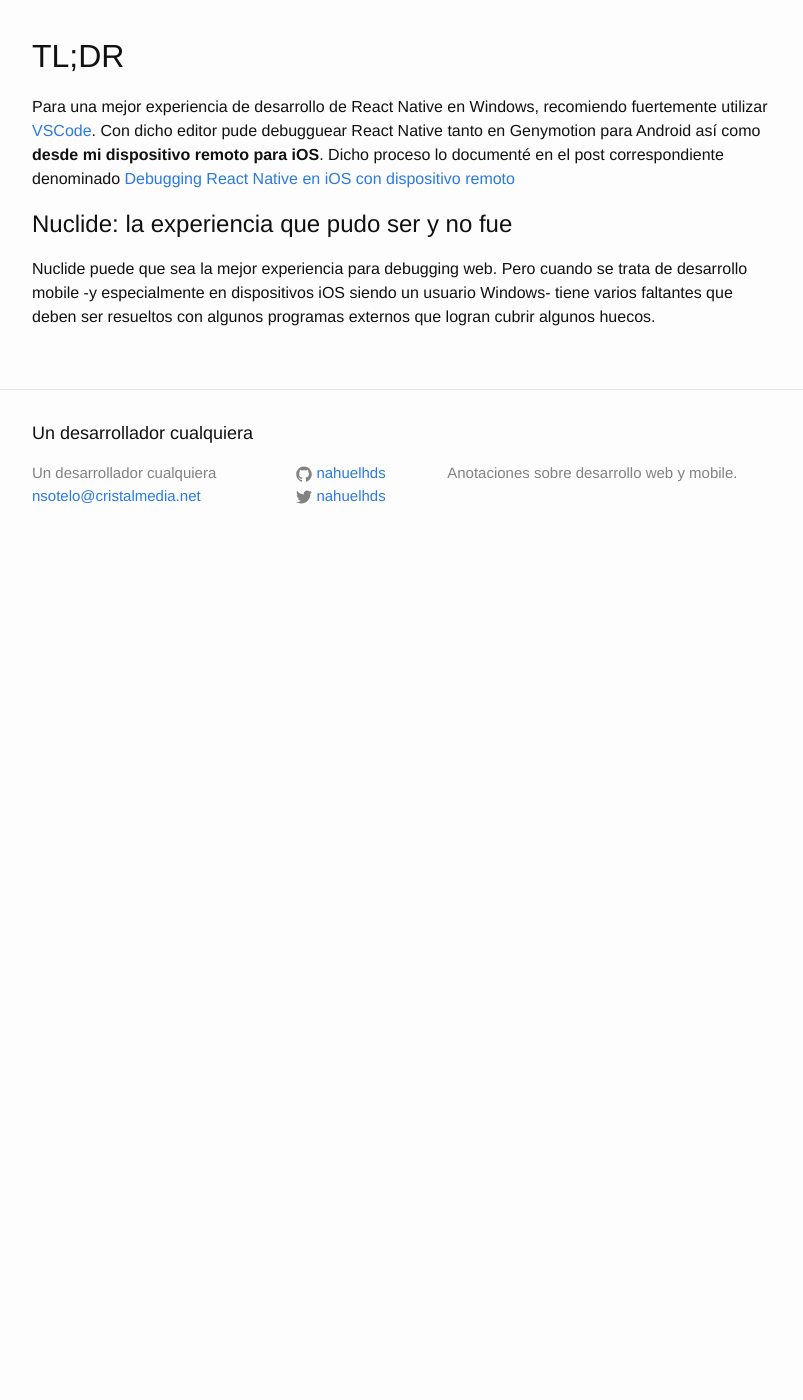
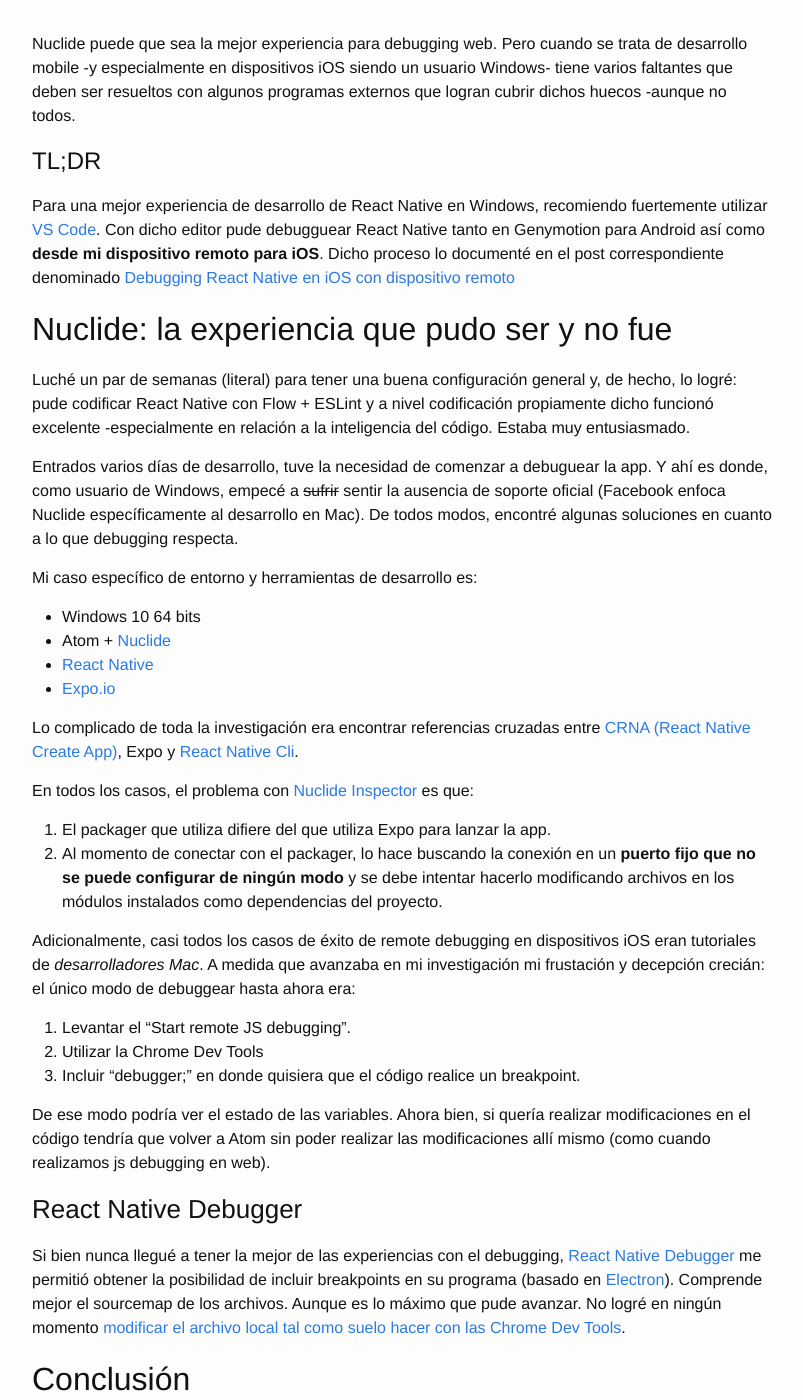
Before and after one commit to nahuelhds/nahuelhds.github.io, a Jekyll site: the page built from _posts/2017-07-23-Debugging-React-Native-con-Nuclide-en-Windows.md, in a window 1280 px wide and 1400 px high, scrolled down 210 px. Shown: the whole window, without its empty margins (238-1041 px from the left). Built offline with Jekyll 4.4.1, drawn with Linux system fonts in a browser that asks for light colours; before the commit the page ends 900 px from its top, so only the background shows below that; some of the changed text lies outside the part shown.

Commit message:
Fin del artículo

```diff
--- a/_posts/2017-07-23-Debugging-React-Native-con-Nuclide-en-Windows.md
+++ b/_posts/2017-07-23-Debugging-React-Native-con-Nuclide-en-Windows.md
@@ -1,13 +1,50 @@
 ---
-title:  "Debugging React Native con Nuclide en Windows"
+title:  "Debugging React Native + Expo con Nuclide en Windows"
 categories: react-native
-tags: windows, atom, nuclide, react, react-native, debugging
+tags: windows, atom, nuclide, react, react-native, debugging, expo, exponentjs
 ---
 
-## TL;DR
-Para una mejor experiencia de desarrollo de React Native en Windows, recomiendo fuertemente utilizar [VSCode](https://code.visualstudio.com/). Con dicho editor pude debugguear React Native tanto en Genymotion para Android
+Nuclide puede que sea la mejor experiencia para debugging web. Pero cuando se trata de desarrollo mobile -y especialmente en dispositivos iOS siendo un usuario Windows- tiene varios faltantes que deben ser resueltos con algunos programas externos que logran cubrir dichos huecos -aunque no todos.
+
+# TL;DR
+Para una mejor experiencia de desarrollo de React Native en Windows, recomiendo fuertemente utilizar [VS Code](https://code.visualstudio.com/). Con dicho editor pude debugguear React Native tanto en Genymotion para Android
 así como **desde mi dispositivo remoto para iOS**. Dicho proceso lo documenté en el post correspondiente denominado
  [Debugging React Native en iOS con dispositivo remoto](2017-07-23-Debugging-React-Native-en-iOS-con-dispositivo-remoto.md)
 
-# Nuclide: la experiencia que pudo ser y no fue
-Nuclide puede que sea la mejor experiencia para debugging web. Pero cuando se trata de desarrollo mobile -y especialmente en dispositivos iOS siendo un usuario Windows- tiene varios faltantes que deben ser resueltos con algunos programas externos que logran cubrir algunos huecos.
+## Nuclide: la experiencia que pudo ser y no fue
+Luché un par de semanas (literal) para tener una buena configuración general y, de hecho, lo logré: pude codificar React Native
+con Flow + ESLint y a nivel codificación propiamente dicho funcionó excelente -especialmente en relación a la inteligencia del código.
+Estaba muy entusiasmado.
+
+Entrados varios días de desarrollo, tuve la necesidad de comenzar a debuguear la app. Y ahí es donde, como usuario de Windows, empecé
+a ~~sufrir~~ sentir la ausencia de soporte oficial (Facebook enfoca Nuclide específicamente al desarrollo en Mac). De todos modos,
+encontré algunas soluciones en cuanto a lo que debugging respecta.
+
+Mi caso específico de entorno y herramientas de desarrollo es:
+* Windows 10 64 bits
+* Atom + [Nuclide](https://nuclide.io/)
+* [React Native](https://facebook.github.io/react-native/)
+* [Expo.io](https://expo.io/)
+
+Lo complicado de toda la investigación era encontrar referencias cruzadas entre [CRNA (React Native Create App)](https://github.com/react-community/create-react-native-app), Expo y [React Native Cli](https://www.npmjs.com/package/react-native-cli).
+
+En todos los casos, el problema con [Nuclide Inspector](https://nuclide.io/docs/platforms/react-native/#element-inspector) es que:
+
+1. El packager que utiliza difiere del que utiliza Expo para lanzar la app.
+1. Al momento de conectar con el packager, lo hace buscando la conexión en un **puerto fijo que no se puede configurar de ningún modo** y se debe intentar hacerlo modificando archivos en los módulos instalados como dependencias del proyecto.
+
+Adicionalmente, casi todos los casos de éxito de remote debugging en dispositivos iOS eran tutoriales de *desarrolladores Mac*. A medida que avanzaba en mi investigación mi frustación y decepción crecián: el único modo de debuggear hasta ahora era:
+
+1. Levantar el "Start remote JS debugging".
+1. Utilizar la Chrome Dev Tools
+1. Incluir "debugger;" en donde quisiera que el código realice un breakpoint.
+
+De ese modo podría ver el estado de las variables. Ahora bien, si quería realizar modificaciones en el código tendría que volver a Atom sin poder realizar las modificaciones allí mismo (como cuando realizamos js debugging en web).
+
+### React Native Debugger
+Si bien nunca llegué a tener la mejor de las experiencias con el debugging, [React Native Debugger](https://github.com/jhen0409/react-native-debugger) me permitió obtener la posibilidad de incluir breakpoints en su programa (basado en [Electron](https://electron.atom.io/)). Comprende mejor el sourcemap de los archivos. Aunque es lo máximo que pude avanzar. No logré en ningún momento [modificar el archivo local tal como suelo hacer con las Chrome Dev Tools](https://developers.google.com/web/updates/2015/05/local-modifications).
+
+## Conclusión
+En el contexto de Windows, Nuclide es un gran avance en términos de codificación de nuevas tecnologías. Pero tal como advierten en su propio sitio web **no tiene aún compatibilidad oficial con Windows** y esa frase se hizo real cuando de debuguear se trata.
+
+¿La solución? Utilizar [VS Code](https://code.visualstudio.com/).
```
